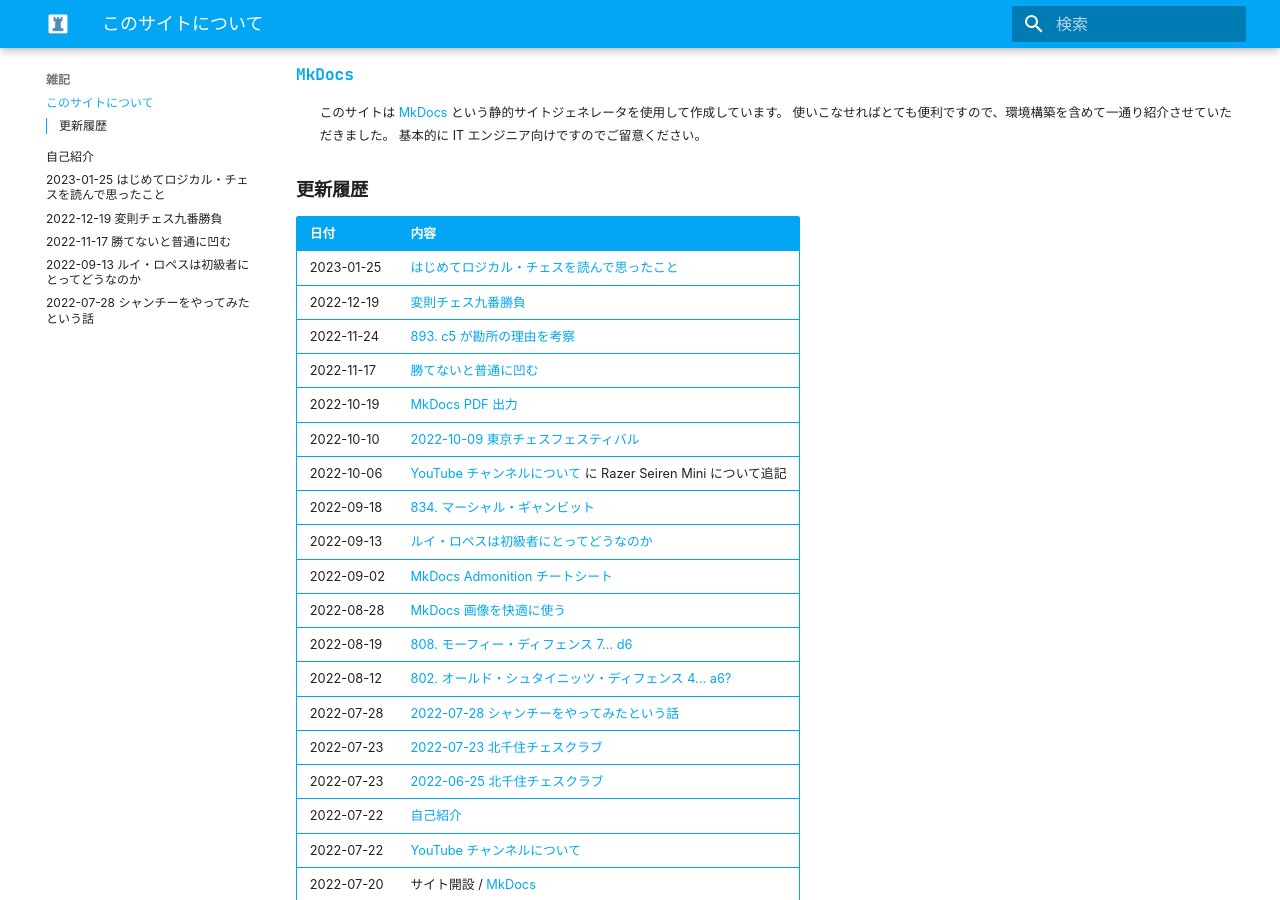
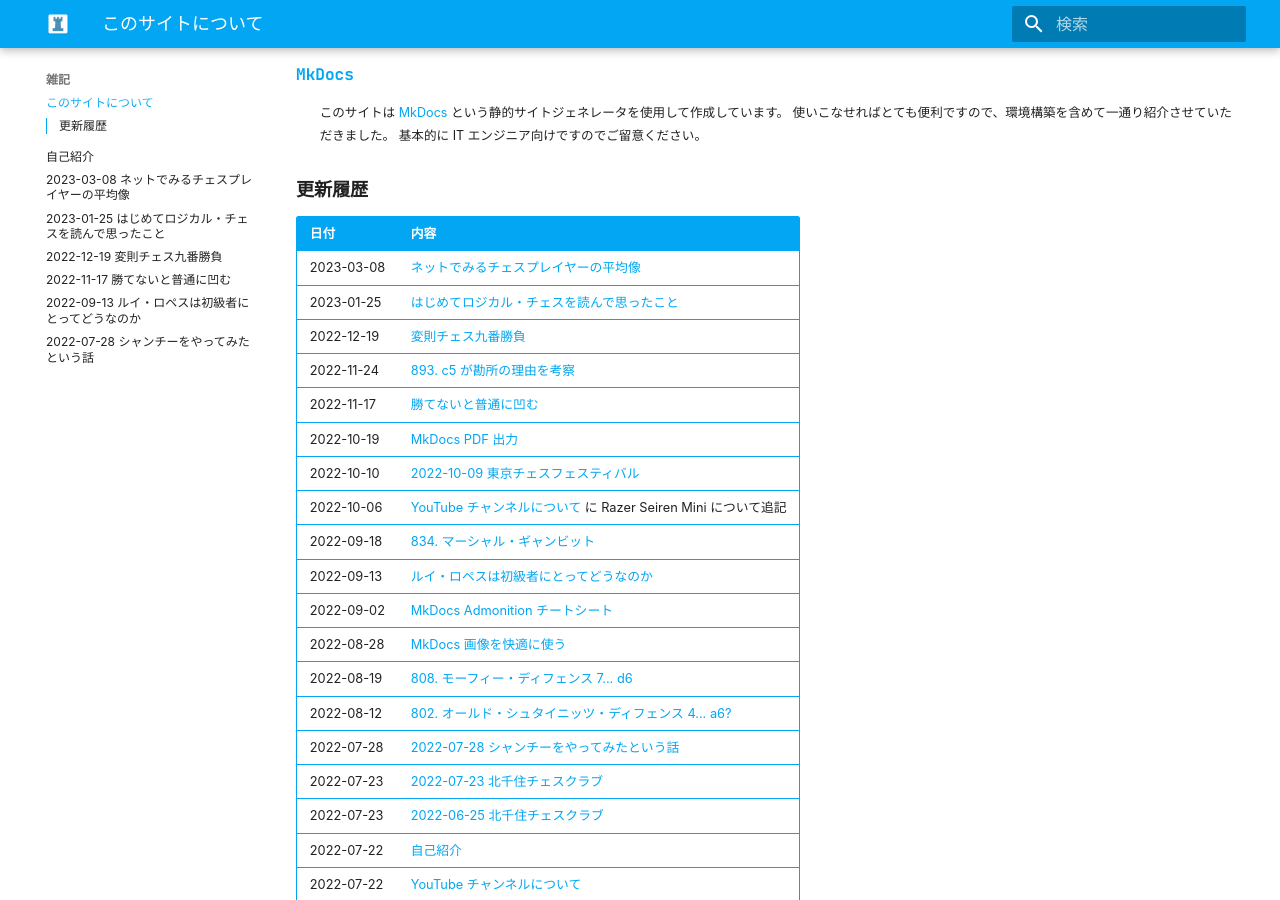
Before and after one commit to kojion/chess, an MkDocs documentation site: the page built from docs/index.md, in a window 1280 px wide and 900 px high, scrolled down 431 px. Built offline with MkDocs 1.6.1 and Material for MkDocs 9.7.7, drawn with Linux system fonts in a browser that asks for light colours; some web fonts are replaced; comment, search, counter and statistics services are not loaded; some of the changed lines change nothing that is shown.

Commit message:
ネットでみるチェスプレイヤーの平均像

```diff
--- a/docs/index.md
+++ b/docs/index.md
@@ -21,6 +21,7 @@
 
 |日付|内容|
 |:--|:--|
+|2023-03-08|[ネットでみるチェスプレイヤーの平均像](note/20230308.md)|
 |2023-01-25|[はじめてロジカル・チェスを読んで思ったこと](note/20230125.md)|
 |2022-12-19|[変則チェス九番勝負](note/20221219.md)|
 |2022-11-24|[893. c5 が勘所の理由を考察](youtube/009/00893.md)|
--- /dev/null
+++ b/docs/note/20230308.md
@@ -0,0 +1,83 @@
+---
+description: ネットをみていると強い人ばかりに見える現象について考察します。
+image: note/images/20230308-01.png
+---
+
+# 2023-03-08 ネットでみるチェスプレイヤーの平均像
+
+## Twitter 上は lichess ラピッド 2000 オーバーの人ばかり
+
+皆さんはチェスを始めた時にどこで情報収集したでしょうか。
+インターネットが使えなかった昔なら話は別ですが、今は知りたい情報を簡単に検索して引っ張ってくることができます。
+昔であれば書店でチェスの入門書を買ってきて読んでいたところでしょうが、今は **チェス入門** といった用語で検索するだけで事足ります。
+対局がしたければどんなレベルでも [Chess.com](https://chess.com/) で簡単に行うことができます。
+便利な時代になったものだと思います。
+
+少し慣れてくると、やはり日本の他のチェスプレイヤーの動向が気になってくると思います。
+他のプレイヤーはどのようにやっているのかが知りたいですし、同じくらいのレベルのチェス友だって欲しいでしょう。
+そういった場合 SNS が便利です。
+Twitter で検索するとすぐにいっぱいでてきます。
+日本でも有数の上位プレイヤーは大体が Twitter アカウントでも発信していますし、その下の中堅層も Twitter アカウントで発信している人が多い印象です。
+とすると始めたばかりの人や初級クラスの人もいっぱいいて Twitter で発信していると思ってしまうものですが、何となく見ているとそういう人が稀なように見えてしまいます。
+実際のところそういった方はちょくちょく見かけますが、どうしても目立たない感じになりがちです。
+そしてツイートするのは強いプレイヤー、lichess 2000 オーバーのプレイヤーばかりに見えてしまいます。
+それをずっと見ているといつしか **チェスプレイヤーなら lichess 2000 オーバーが当たり前なんじゃないか** という錯覚に囚われてきます。
+恐らくそう思った方のほとんどは lichess 2000 に届かない水準のプレイヤーでしょう。
+そして **自分のレベルが周囲に対して著しく劣っているように錯覚** して、何だか後ろめたくなってしまう。
+これが怖いところだと思います。
+
+**Twitter や YouTube 配信コメント上のチェスプレイヤーは日本全体の平均像では全くありません**[^1] ので、今一度よく見ていただきたいのです。
+
+## SNS で発信しがちな人
+
+SNS で発信しがちな人というのはどういう傾向があるのでしょうか。
+承認欲求というキーワードがすぐに出てくると思いますが、要は自分はこういう活動をしていてこう思っているから人に認めてもらいたい、共感してほしいという欲求が少なからず存在しているということです。
+誰にでもあるもので、勿論私にもあります。
+承認欲求が強ければ強いほどツイート内容・回数が多めになるでしょう[^2]。
+ただ、チェスのような趣味に限って言うとそれに加えて **棋力・熱量が高い人が多く発信する** 傾向がどうしても出てきてしまいます。
+チェスの考察に関するツイートでは棋力の高さがそのまま信頼性に直結するため、レートが高くないとツイートしにくい内容のものが出てきます。
+その結果、棋力が高くて四六時中チェスのことを考えているような人のツイートばかりが目立つ結果となり、高レベルのプレイヤーばかりに見えてしまうわけです。
+
+もし日本、もしくは世界の平均像が見たいのであれば Twitter は適切ではありません。
+他のプラットフォームをあたってみるのがいいでしょう。
+
+## Chess.com
+
+![](./images/20230308-01.png){.img-left}
+
+[Chess.com](https://chess.com/) は本当に始めたての人からマスタークラスまで、幅広い層が集まっている世界一のプラットフォームという印象でここで調べるのが一番適切でしょう。
+[統計情報](https://www.chess.com/leaderboard/live/rapid)からグローバル平均を見ることができます。
+この画像はラピッドのものですが、2023 年 3 月 8 日現在の平均は **687.16** です。
+思ったよりかなり低いように思うのではないでしょうか。
+実際はアクティブでないプレイヤーも含まれているため現在熱心にやっているプレイヤーのみに絞った場合はもう少し高くなるとは思いますが、それでも 800 に届かない程度だと思います。
+日本に絞った平均値をすぐに見れないのが残念なのですが、中央値であればランキングを日本に絞った中でのちょうど半分のページのプレイヤーのレーティングを見ることで確認できます。
+大体 **730 くらい** です。
+日本全体の 25% から 75% くらいのいわゆる中間のプレイヤーのレーティングを見てみると **500 ～ 1000 くらい** です。
+
+**これは正しくない、トリックだ！**
+と異議を唱えたくなる方もいらっしゃるでしょう。
+Chess.com ではレーティングを絞らずに自動マッチングさせることができるので、何度か試行してみると実際どのレート帯が多いのかを擬似的に調べることができます[^3]。
+私はラピッド・レーティング 1500 くらいですが、非レート戦でレーティングを絞らずに自動マッチングさせると自分より高いレーティングの人とマッチングすることはほとんどありません。
+大体 300 から 900 くらいの方とマッチングすることが多く、100, 200 くらいの方ともそれなりにマッチングします。
+これでこのグラフの内容が実情に近いことが体感できます。
+
+念のため書いておきますが Chess.com ラピッド・レーティング 1000 は、チェスを遊びでプレイする相手に負けることはまずないくらいには強いです。
+
+## lichess
+
+![](./images/20230308-02.png){.img-left}
+
+[lichess](https://lichess.org) は Chess.com と違って、始めたての方がいきなり使うケースはほとんど見受けられないようです。
+私もそうでしたが、ある程度チェスを趣味としてちゃんとやっていこうかな、と考えるようになった方が手を出すようなプラットフォームです[^4]。
+lichess のラピッド・レーティング中央値はやはり[レーティングの統計](https://lichess.org/stat/rating/distribution/rapid)から確認することができます。
+2023 年 3 月 8 日現在、中央値は **1425** で、25% から 75% くらいの中間プレイヤーのレーティングは **1150 ～ 1700** です。
+やはり Chess.com より少し水準は高めですが、それでも本来はこのくらいのレーティングのプレイヤーが多いはずなのです。
+Twitter 上だけ見ているとこの事実には全く及びもつきません。
+
+この中央値ぐらいあれば全く負い目に感じる必要はないと思いますし、もしそれに届かなかったとしても他人と比べて著しく劣っている、などと考える必要はないと思います。
+楽しみ方は人それぞれ、過度に他人と比べることを控えて自分なりに一歩一歩進んでいくことを楽しんでいければ良いのではないかと思います。
+
+[^1]: 強いて言えばチェス沼に浸かりきった人の集合
+[^2]: 念のため注釈しますがそれに関しての良し悪しについては言及しません
+[^3]: こちらがレートを絞ってなくても相手がレートを絞っている場合があるので完全ではありませんが
+[^4]: 実際のところ lichess はすべて無料で機能満載で非常に便利なので始めたてであっても積極的に使っていっていいと思います
--- a/mkdocs.yml
+++ b/mkdocs.yml
@@ -10,6 +10,7 @@ nav:
   - 雑記:
     - index.md
     - note/introduction.md
+    - note/20230308.md
     - note/20230125.md
     - note/20221219.md
     - note/20221117.md
```
Also changed, not shown: docs/note/images/20230308-01.png (added), docs/note/images/20230308-02.png (added).
